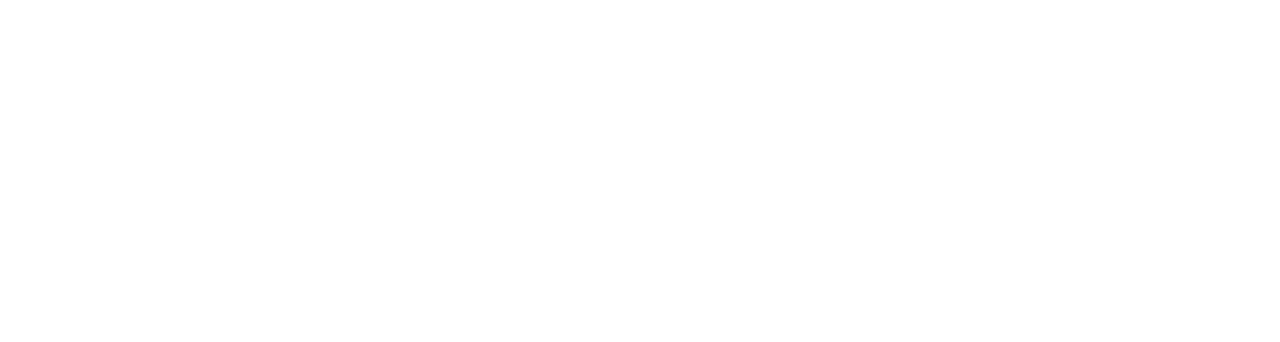
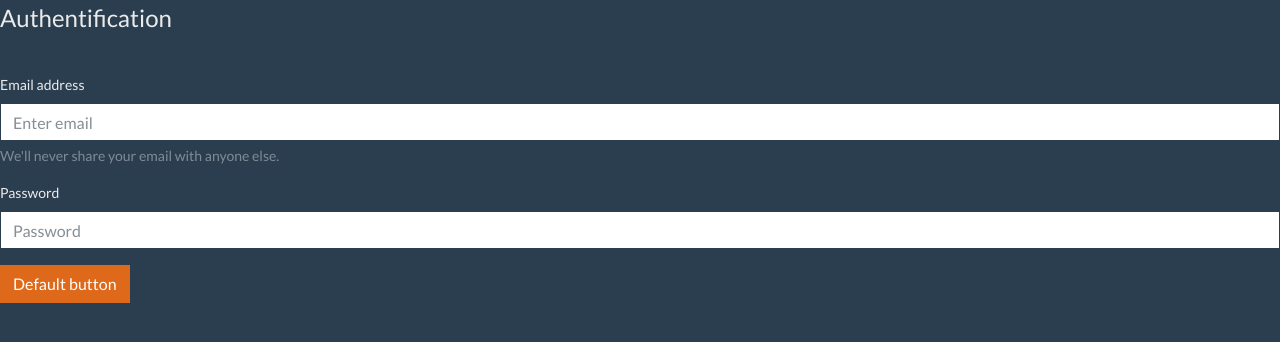
Before and after one commit to mocadi-dot/S7J2, a plain HTML site: page authentification_form.html in a window 1280 px wide. Drawn offline with nearby package versions, Linux system fonts and the light colour scheme.

Commit message:
Update authentification_form.html

```diff
--- a/authentification_form.html
+++ b/authentification_form.html
@@ -4,9 +4,28 @@
             <meta chartset="utf-8">
             <title>Autentification</title>
  <meta name="viewport" content="width=device-width, initial-scale=1, shrink-to-fit=no">
-<!-- <link rel="icon" href="assets/img/" />-->
+<link rel="stylesheet" href="style.css">
+<link rel="stylesheet" href="https://stackpath.bootstrapcdn.com/bootswatch/4.5.2/superhero/bootstrap.min.css" crossorigin="anonymous">
 
- <link rel="stylesheet" href="style.css">
-
+<!-- Bootstrap -->
 </head>
 <body>
+  <form>
+    <fieldset>
+      <legend>Authentification</legend>
+      <div class="form-group row">
+        <label for="staticEmail" class="col-sm-2 col-form-label"></label>
+        <div class="col-sm-10">
+<!--           <input type="text" readonly="" class="form-control-plaintext" id="staticEmail" value="email@example.com">-->
+        </div>
+      </div>
+      <div class="form-group">
+        <label for="exampleInputEmail1">Email address</label>
+        <input type="email" class="form-control" id="exampleInputEmail1" aria-describedby="emailHelp" placeholder="Enter email">
+        <small id="emailHelp" class="form-text text-muted">We'll never share your email with anyone else.</small>
+      </div>
+      <div class="form-group">
+        <label for="exampleInputPassword1">Password</label>
+        <input type="password" class="form-control" id="exampleInputPassword1" placeholder="Password">
+      </div>
+<button type="button" class="btn btn-primary">Default button</button>
```
